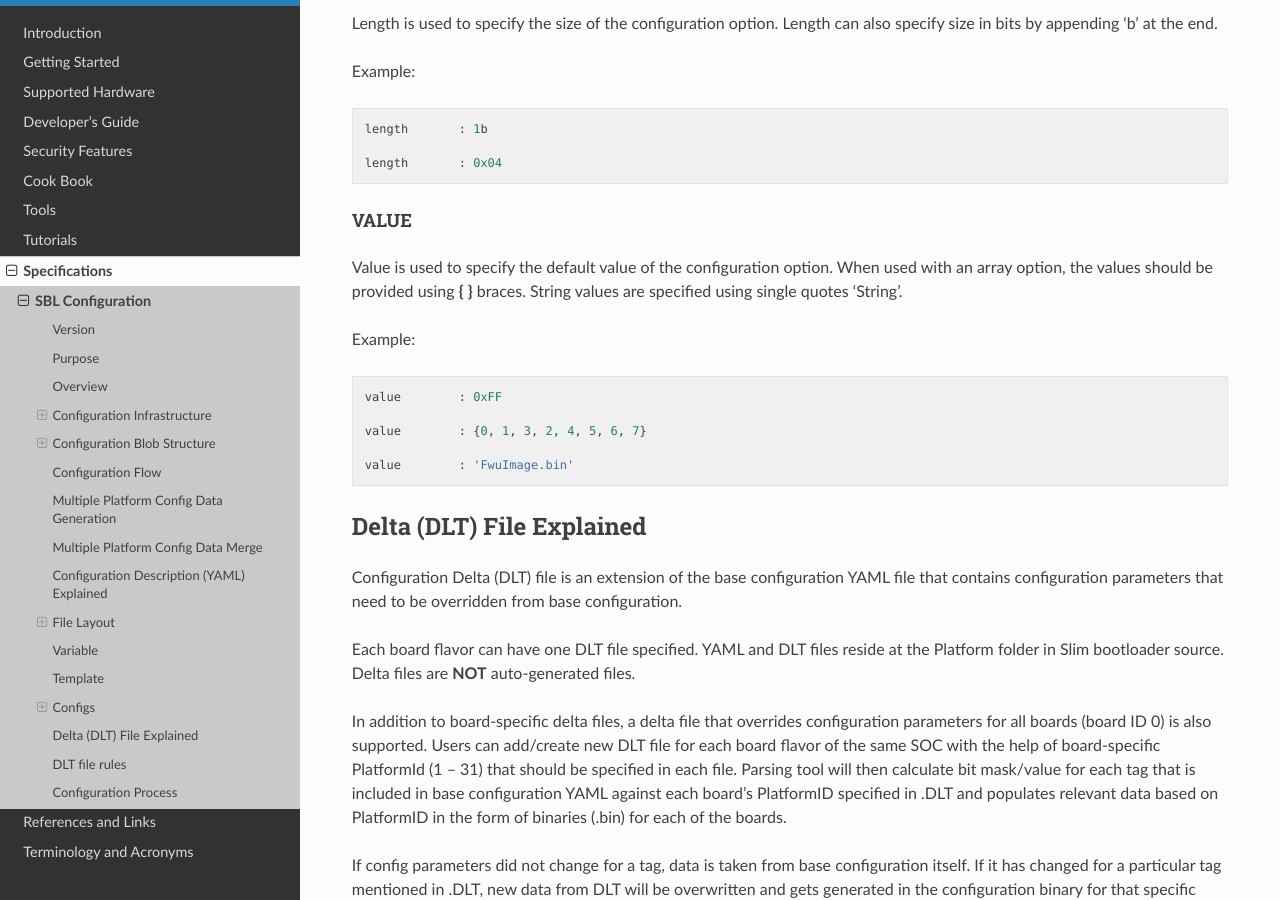
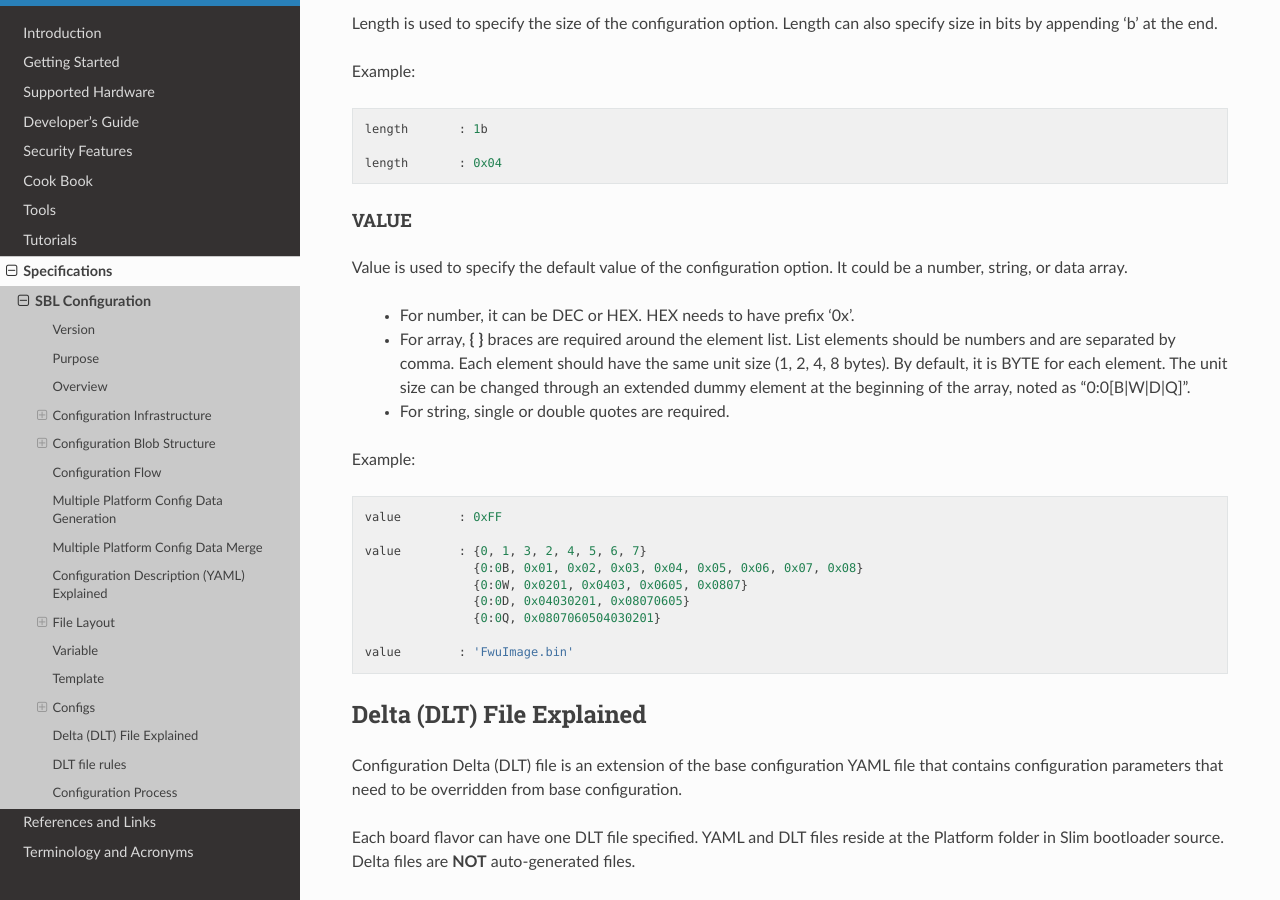
Before and after one commit to slimbootloader/documentation, a Sphinx documentation site: the page built from source/specs/config.rst, in a window 1280 px wide and 900 px high, scrolled down 20850 px. Built offline with Sphinx 7.4.7 and the Read the Docs theme 2.0.0, drawn with Linux system fonts in a browser that asks for light colours.

Commit message:
Added size attribute to value field in config spec
Signed-off-by: Ravi Rangarajan <ravi.p.rangarajan@intel.com>

```diff
--- a/source/developer-guides/debugging-with-cca.rst
+++ b/source/developer-guides/debugging-with-cca.rst
@@ -106,6 +106,8 @@ Open the 85-isysdbg-env.bat file from Intel(R) System Debugger installation dire
   * set ISYSDBG_LOG_LEVELS=context,ipc,protocol,dbghelp,uefi
   * set ISYSDBG_FLASH_BASE=0x9B000000
   * set ISYSDBG_FLASH_SIZE=0x02000000
+
+  .. Note:: FLASH Base and Size are project specific. Please refer the project boardconfig.py for project specific settings.
 
 
 Debug steps
--- a/source/specs/config.rst
+++ b/source/specs/config.rst
@@ -965,15 +965,23 @@ Example::
 VALUE
 ^^^^^
 
-Value is used to specify the default value of the configuration option. When used with an array option,
-the values should be provided using **{** **}** braces. String values are specified using single
-quotes 'String'.
+Value is used to specify the default value of the configuration option. It could be a number, string, or data array.
+
+  *  For number, it can be DEC or HEX.   HEX needs to have prefix '0x'.
+  *  For array,   **{** **}** braces are required around the element list. List elements should be numbers and are separated by comma.
+     Each element should have the same unit size (1, 2, 4, 8 bytes). By default, it is BYTE for each element.  The unit size can be changed
+     through an extended dummy element at the beginning of the array, noted as  "0:0[B|W|D|Q]".
+  *  For string,  single or double quotes are required.
 
 Example::
 
   value        : 0xFF
 
   value        : {0, 1, 3, 2, 4, 5, 6, 7}
+                 {0:0B, 0x01, 0x02, 0x03, 0x04, 0x05, 0x06, 0x07, 0x08}
+                 {0:0W, 0x0201, 0x0403, 0x0605, 0x0807}
+                 {0:0D, 0x04030201, 0x08070605}
+                 {0:0Q, 0x0807060504030201}
 
   value        : 'FwuImage.bin'
 
```
